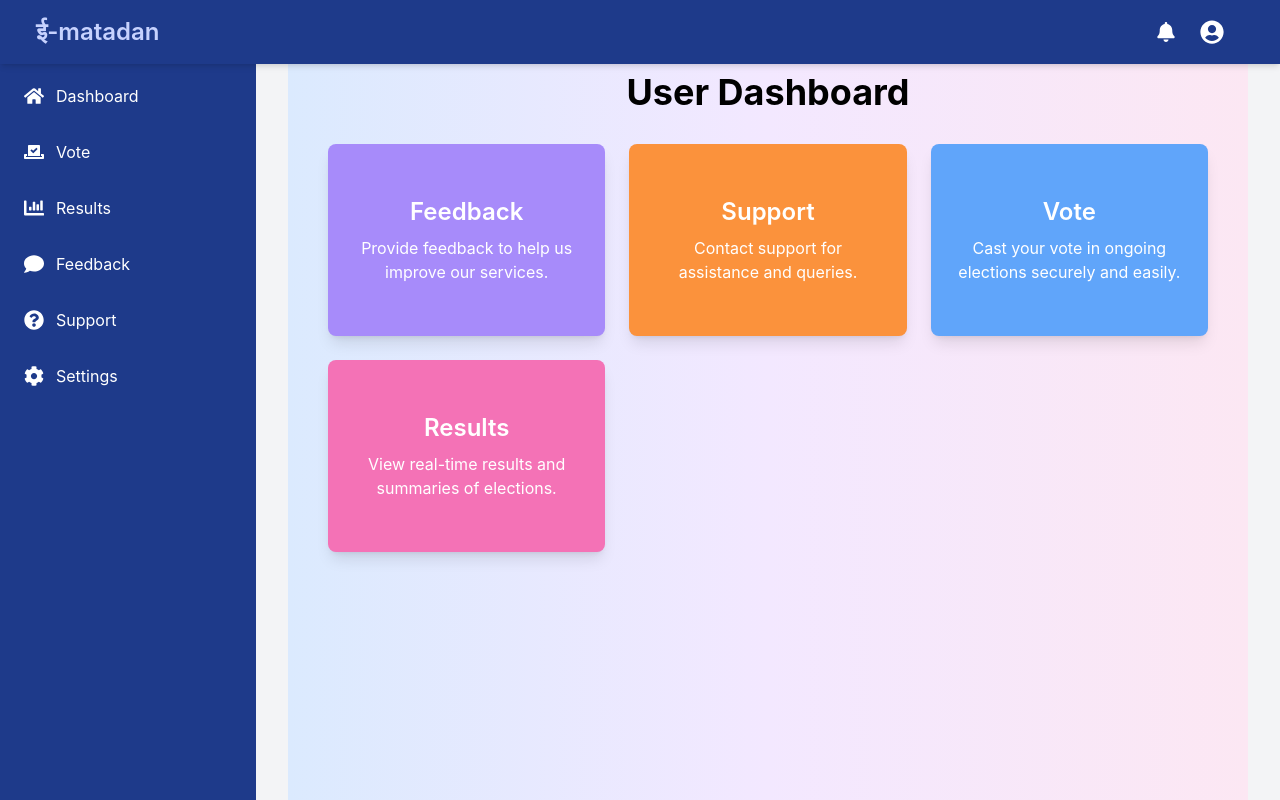
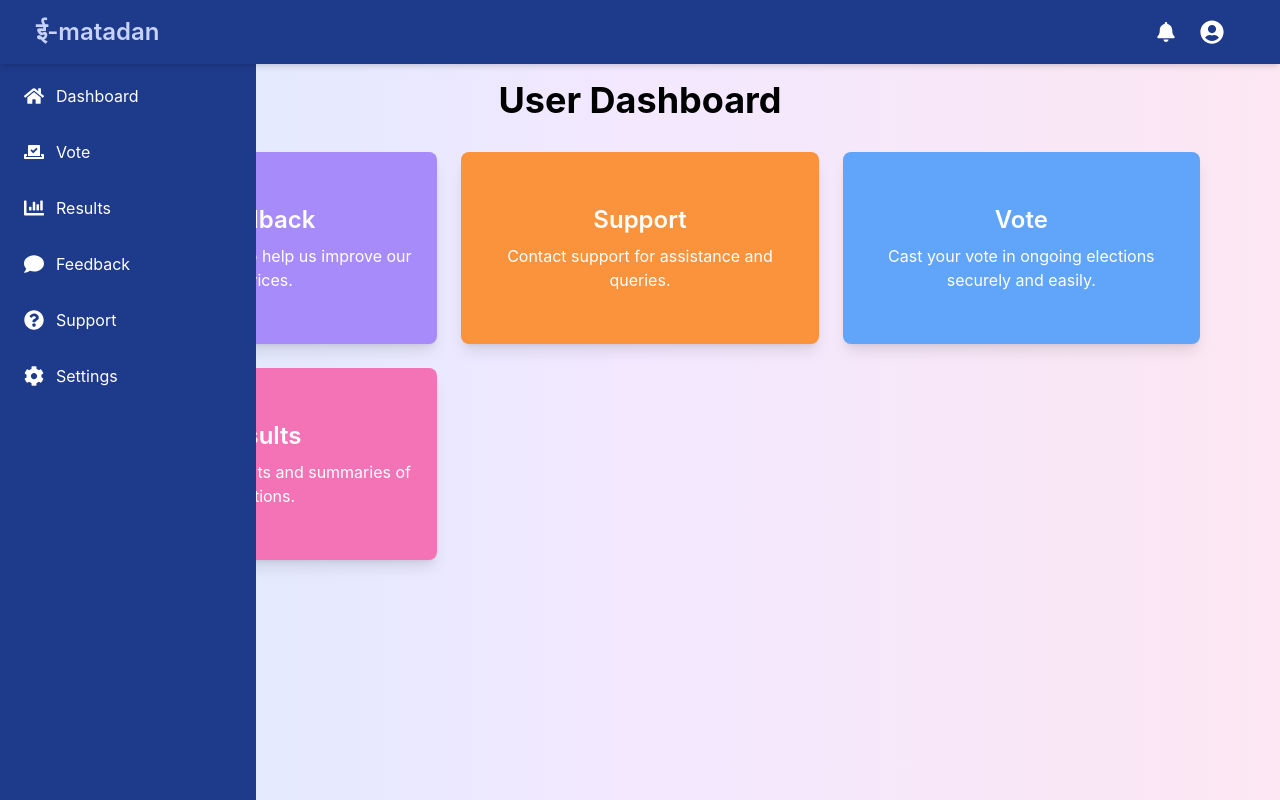
Before and after one commit to Pranav952/E-Matadan, a React (Create React App) app in the folder frontend/: page /user/dashboard in a window 1280 px wide. Built offline with nearby package versions, Linux system fonts and the light colour scheme.

Commit message:
color theme changed

```diff
--- a/frontend/src/user/Layout.jsx
+++ b/frontend/src/user/Layout.jsx
@@ -5,7 +5,7 @@ function Layout({ children }) {
   return (
     <div className="flex h-screen overflow-hidden">
       <SideBar/>
-      <main className="flex-1 bg-gray-100 p-8 md:ml-64 transition-all">
+      <main className="bg-gradient-to-r from-blue-100 via-purple-100 to-pink-100 p-10 min-h-screen w-full">
         {children}
       </main>
     </div>
```
